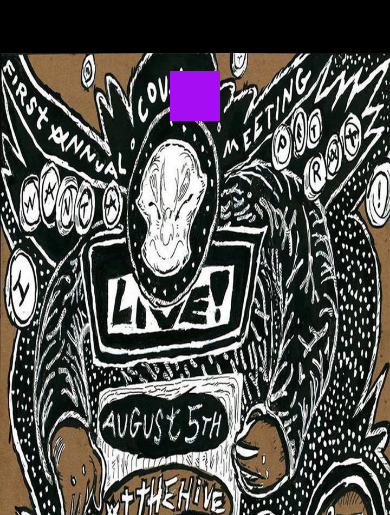
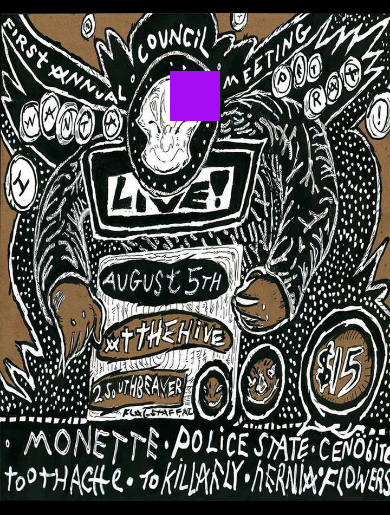
Before and after one commit to mia-ktlk/iwantapetrat, a plain HTML site: page index.html in a window 390 px wide. Shown: the part 326-841 px from the top of the page. Drawn offline with nearby package versions, Linux system fonts and the light colour scheme.

```diff
--- a/index.html
+++ b/index.html
@@ -19,7 +19,7 @@
                 <h1 class="blinking mt-3">first <span class="mason">⩙</span>nnual council meeting</h1>
             </div>
             <div class="col-12 text-center">
-                <img src="img/flyer.JPG" class="img-fluid mt-5" alt="...">
+                <img src="img/flyer.JPG" class="img-fluid mt-2" alt="...">
             </div>
             <div class="col-12 fixed-bottom">
                 <p class="marquee">
```
